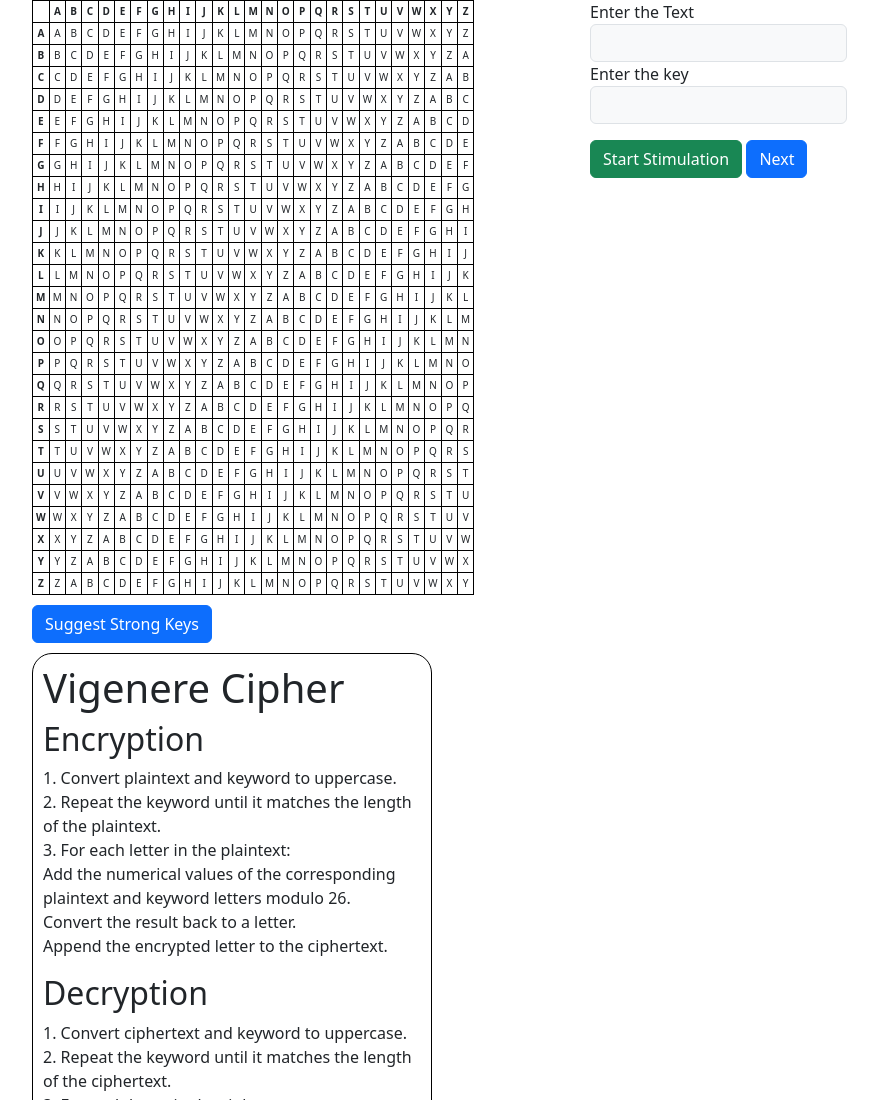
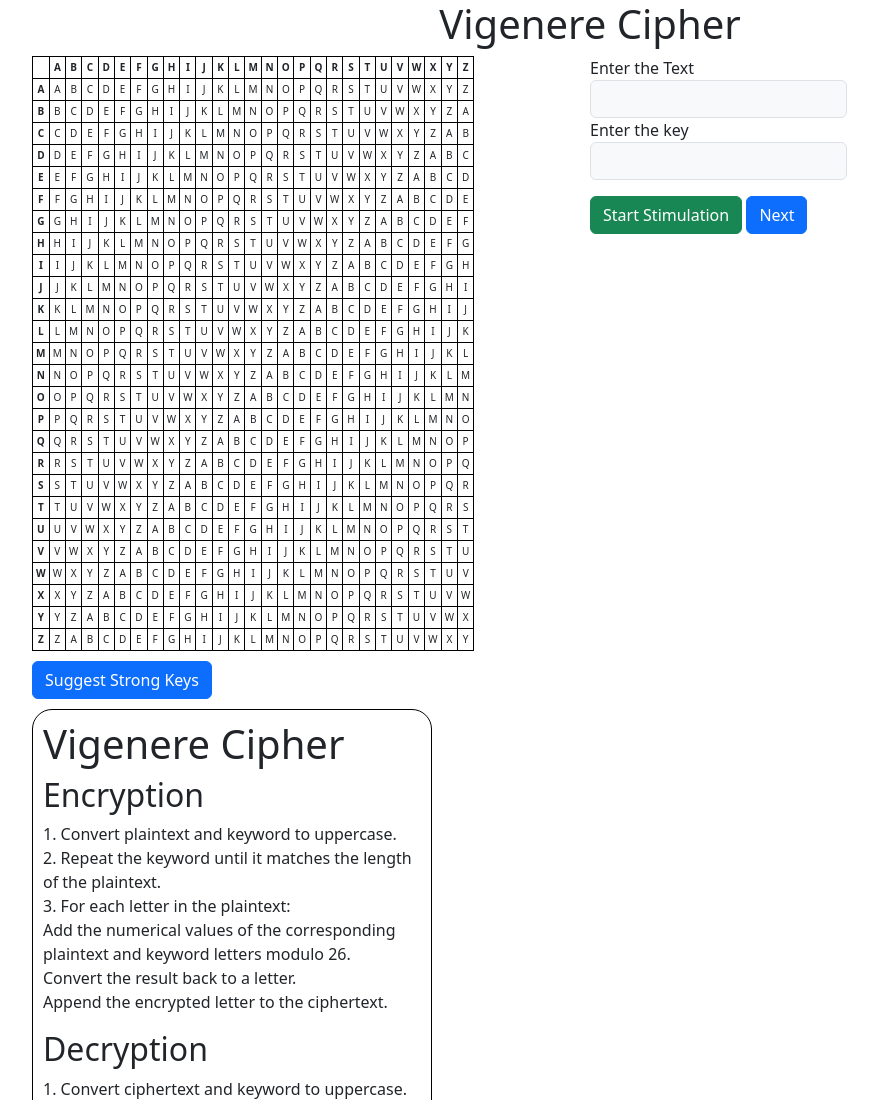
Before and after one commit to hussainyh22/TY-MINI-PROJECT, a plain HTML site: page vigenereCipher.html in a window 1280 px wide. Shown: the top 1100 px of the page, without its empty margins (50-928 px from the left). Drawn offline with nearby package versions, Linux system fonts and the light colour scheme.

Commit message:
Update vigenereCipher.html

```diff
--- a/vigenereCipher.html
+++ b/vigenereCipher.html
@@ -106,6 +106,9 @@
 </head>
 
 <body>
+    <div class="container">
+        <h1 style="text-align: center;">Vigenere Cipher</h1>
+    </div>
     <div class="container">
 
         <div class="row">
```
